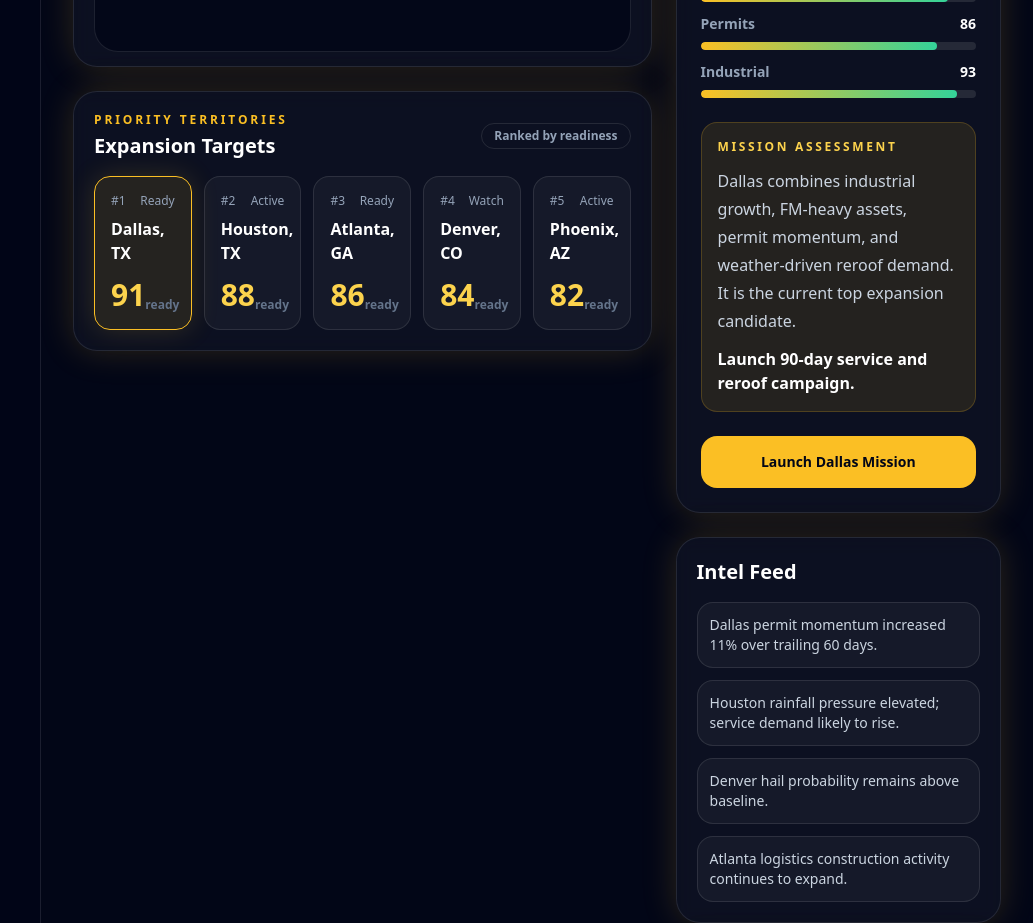
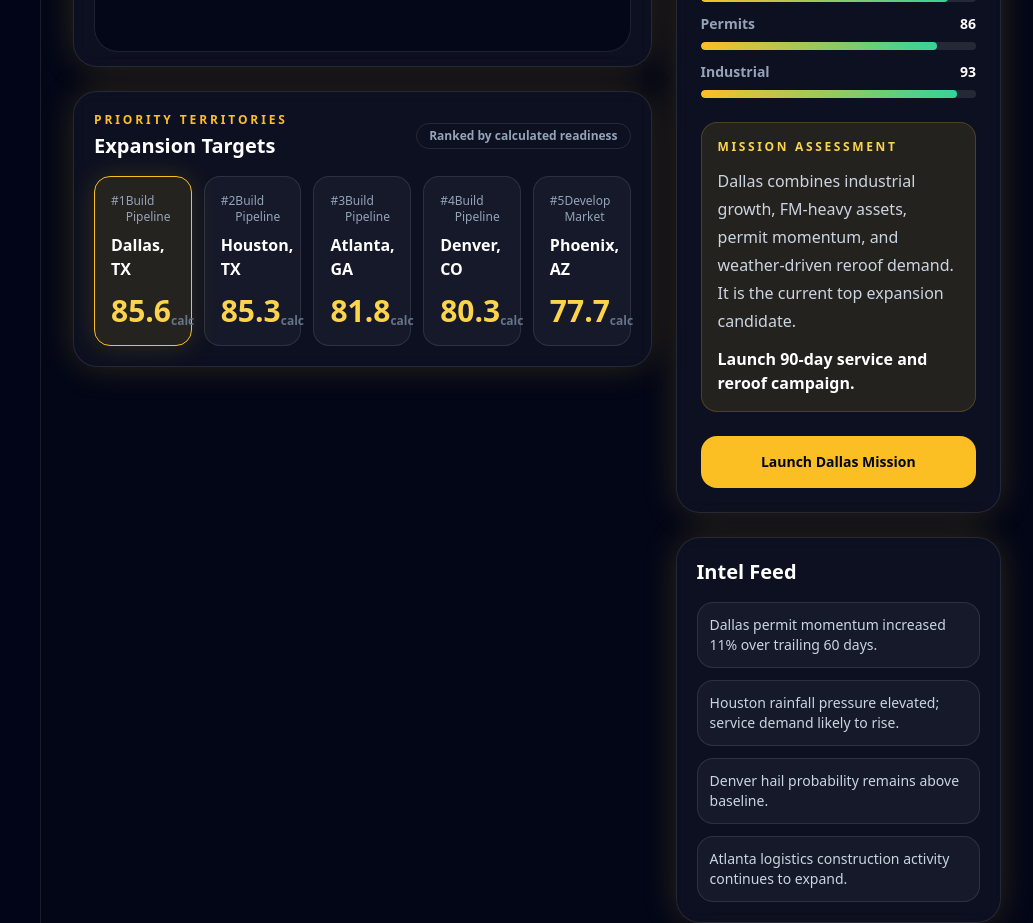
Before and after one commit to RyOnionion/RoofIQ-Mission-Control, a Next.js app: page / in a window 1280 px wide. Shown: the part 1280-2203 px from the top of the page, without its empty margins (247-1280 px from the left). Built offline with nearby package versions, Linux system fonts and the light colour scheme.

Commit message:
feat: rank territories by intelligence engine

```diff
--- a/components/territories/TerritoryRanking.tsx
+++ b/components/territories/TerritoryRanking.tsx
@@ -2,6 +2,7 @@
 
 import type { Territory } from "@/types/territory";
 import { GlassPanel } from "@/components/ui/GlassPanel";
+import { analyzeTerritory } from "@/lib/intelligence";
 
 export function TerritoryRanking({
   territories,
@@ -12,6 +13,10 @@ export function TerritoryRanking({
   selectedId: string;
   onSelect: (id: string) => void;
 }) {
+  const ranked = [...territories].sort(
+    (a, b) => analyzeTerritory(b).readiness - analyzeTerritory(a).readiness
+  );
+
   return (
     <GlassPanel className="p-5">
       <div className="mb-4 flex items-center justify-between">
@@ -25,13 +30,14 @@ export function TerritoryRanking({
         </div>
 
         <span className="rounded-full border border-white/10 px-3 py-1 text-xs font-bold text-slate-400">
-          Ranked by readiness
+          Ranked by calculated readiness
         </span>
       </div>
 
       <div className="grid gap-3 lg:grid-cols-5">
-        {territories.map((territory, index) => {
+        {ranked.map((territory, index) => {
           const active = selectedId === territory.id;
+          const report = analyzeTerritory(territory);
 
           return (
             <button
@@ -45,20 +51,18 @@ export function TerritoryRanking({
             >
               <div className="flex justify-between text-xs text-slate-400">
                 <span>#{index + 1}</span>
-                <span>{territory.status}</span>
+                <span>{report.recommendation}</span>
               </div>
 
-              <div className="mt-2 font-black text-white">
-                {territory.name}
-              </div>
+              <div className="mt-2 font-black text-white">{territory.name}</div>
 
               <div className="mt-3 flex items-end justify-between">
                 <div className="text-3xl font-black text-amber-300">
-                  {territory.readiness}
+                  {report.readiness}
                 </div>
 
                 <span className="text-xs font-bold text-slate-500">
-                  ready
+                  calc
                 </span>
               </div>
             </button>
```
